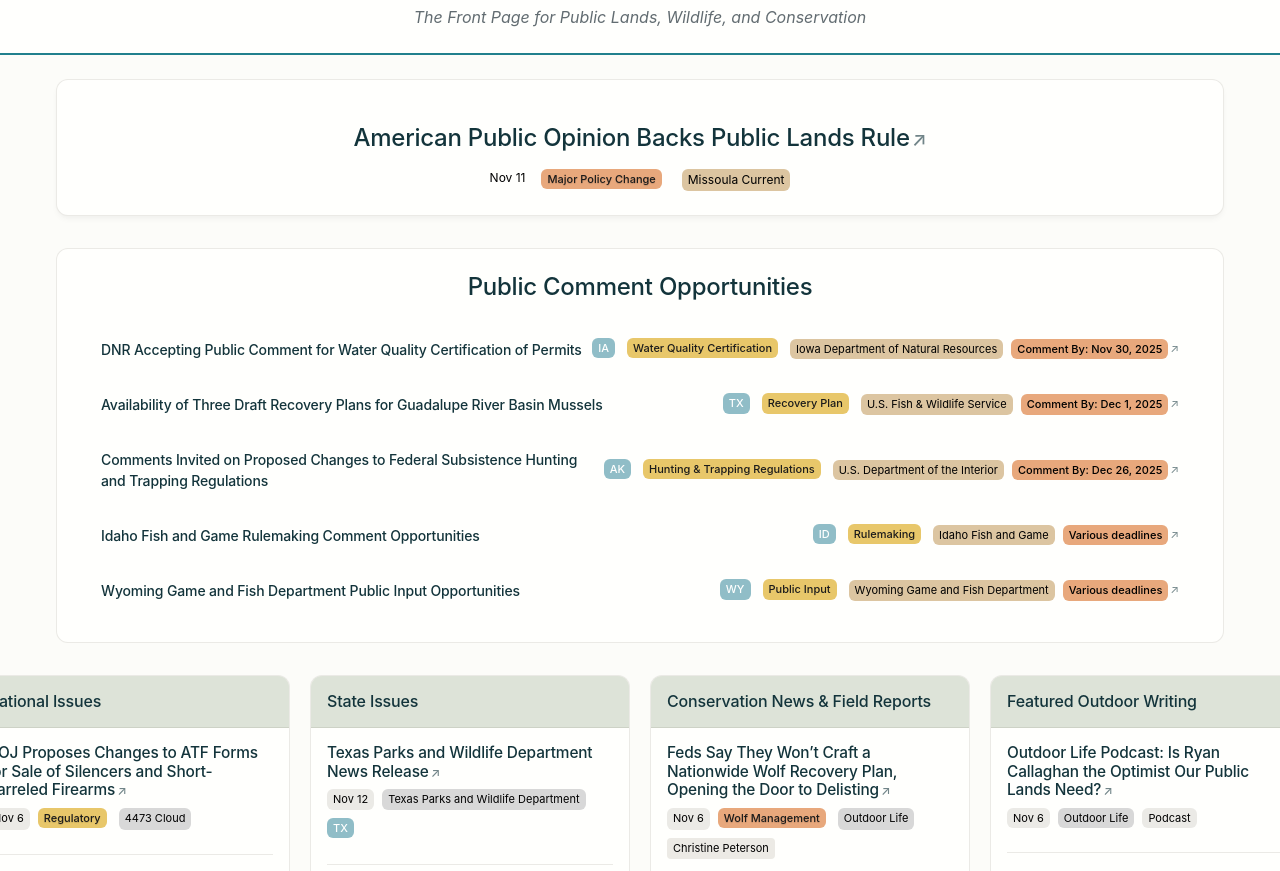
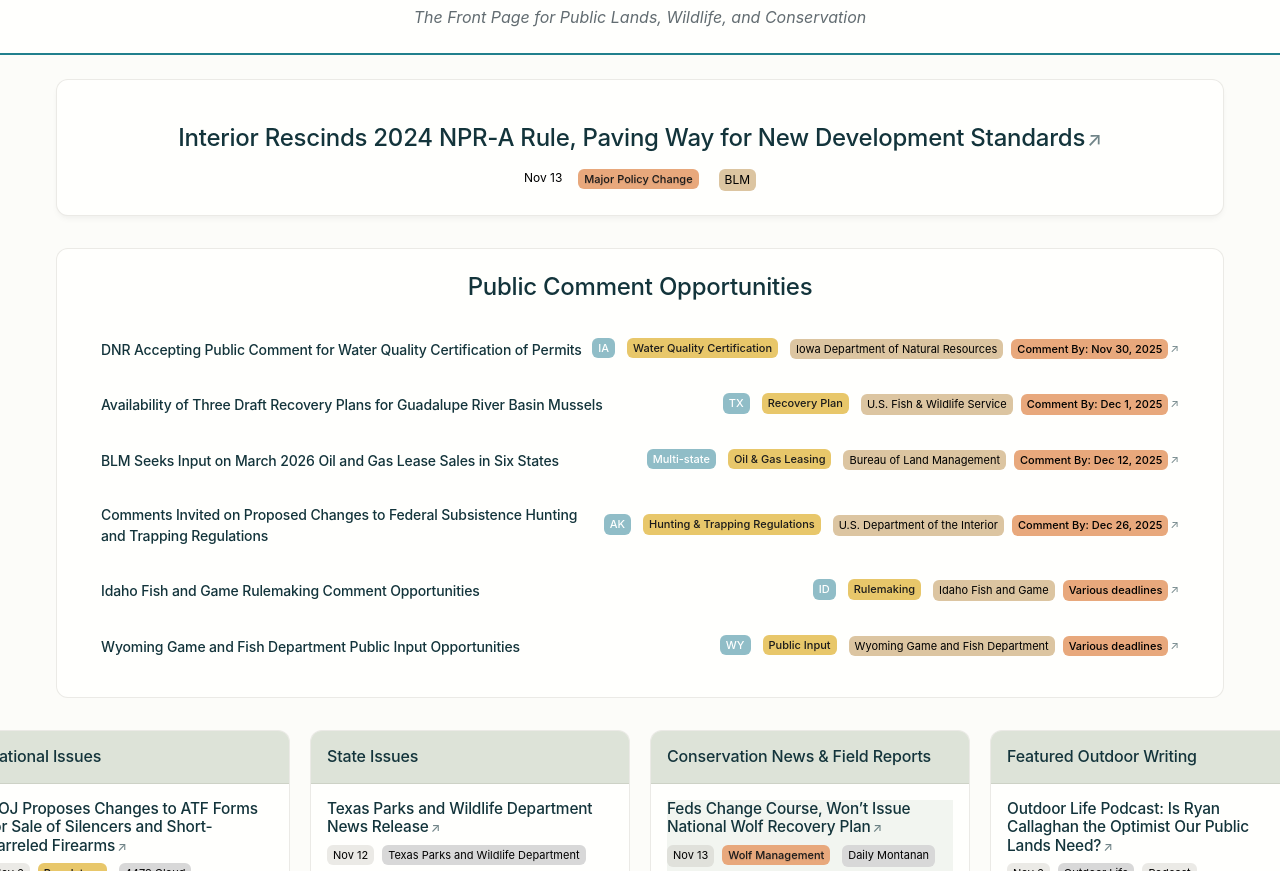
Before and after one commit to thepubtrust/ThePublicTrustPortal, a plain HTML site: page index.html in a window 1280 px wide. Shown: the part 79-950 px from the top of the page. Drawn offline with Linux system fonts and the light colour scheme.

Commit message:
add new BLM updates and wolf coverage

```diff
--- a/index.html
+++ b/index.html
@@ -87,12 +87,12 @@
                 <div class="featured-grid">
                     <div class="featured-card">
                         <h2 class="featured-headline">
-                            <a href="https://missoulacurrent.com/public-lands-rule/" target="_blank" rel="noopener">American Public Opinion Backs Public Lands Rule</a>
+                            <a href="https://www.blm.gov/press-release/interior-rescinds-2024-rule-alaska-petroleum-reserve-unlocking-energy-potential" target="_blank" rel="noopener">Interior Rescinds 2024 NPR-A Rule, Paving Way for New Development Standards</a>
                         </h2>
                         <div class="story-meta">
-                            <span class="date">Nov 11</span>
+                            <span class="date">Nov 13</span>
                             <span class="tag-major-policy">Major Policy Change</span>
-                            <span class="source">Missoula Current</span>
+                            <span class="source">BLM</span>
                         </div>
                     </div>
                 </div>
@@ -103,6 +103,17 @@
                 <h2 class="section-title">Public Comment Opportunities</h2>
                 <div class="comment-opportunities-grid">
 
+                    <a href="https://www.blm.gov/press-release/blm-seeks-input-march-2026-sales-oil-and-gas-leases-six-states" target="_blank" rel="noopener" class="comment-opportunity">
+                        <h3 class="opportunity-title">
+                            BLM Seeks Input on March 2026 Oil and Gas Lease Sales in Six States
+                        </h3>
+                        <div class="opportunity-meta">
+                            <span class="tag-state">Multi-state</span>
+                            <span class="tag-regulatory">Oil &amp; Gas Leasing</span>
+                            <span class="source">Bureau of Land Management</span>
+                            <span class="deadline">Comment By: Dec 12, 2025</span>
+                        </div>
+                    </a>
 
                     <a href="https://idfg.idaho.gov/about/rulemaking" target="_blank" rel="noopener" class="comment-opportunity">
                         <h3 class="opportunity-title">
@@ -492,12 +503,12 @@
                     <div class="news-items">
 
                         <article class="news-item">
-                            <h4><a href="https://www.outdoorlife.com/conservation/feds-scrap-nationwide-wolf-recovery-plan/" target="_blank" rel="noopener">Feds Say They Won’t Craft a Nationwide Wolf Recovery Plan, Opening the Door to Delisting</a></h4>
+                            <h4><a href="https://dailymontanan.com/2025/11/13/feds-change-course-wont-issue-national-wolf-recovery-plan/" target="_blank" rel="noopener">Feds Change Course, Won’t Issue National Wolf Recovery Plan</a></h4>
                             <div class="item-meta">
-                                <span class="date">Nov 6</span>
+                                <span class="date">Nov 13</span>
                                 <span class="tag-major-policy">Wolf Management</span>
-                                <span class="source">Outdoor Life</span>
-                                <span class="author">Christine Peterson</span>
+                                <span class="source">Daily Montanan</span>
+                                <span class="author">Micah Drew</span>
                             </div>
                         </article>
 
```
